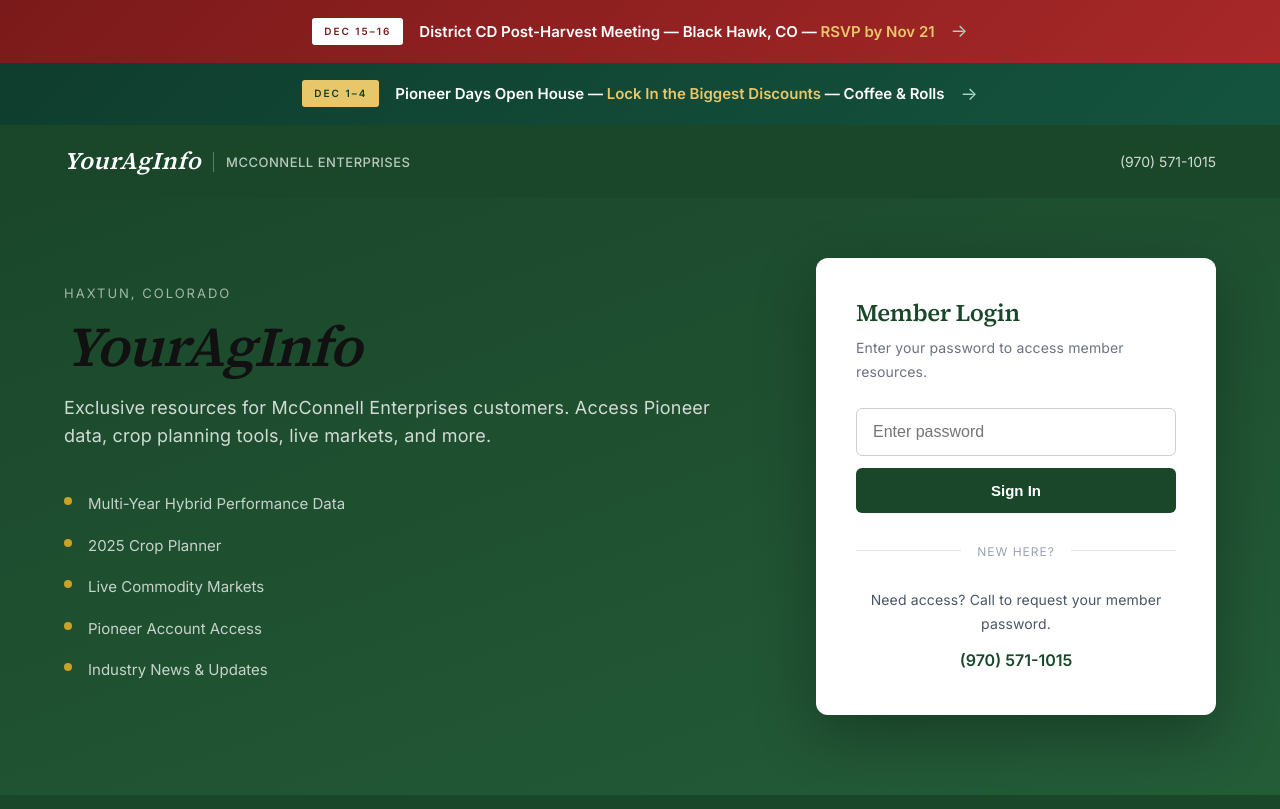
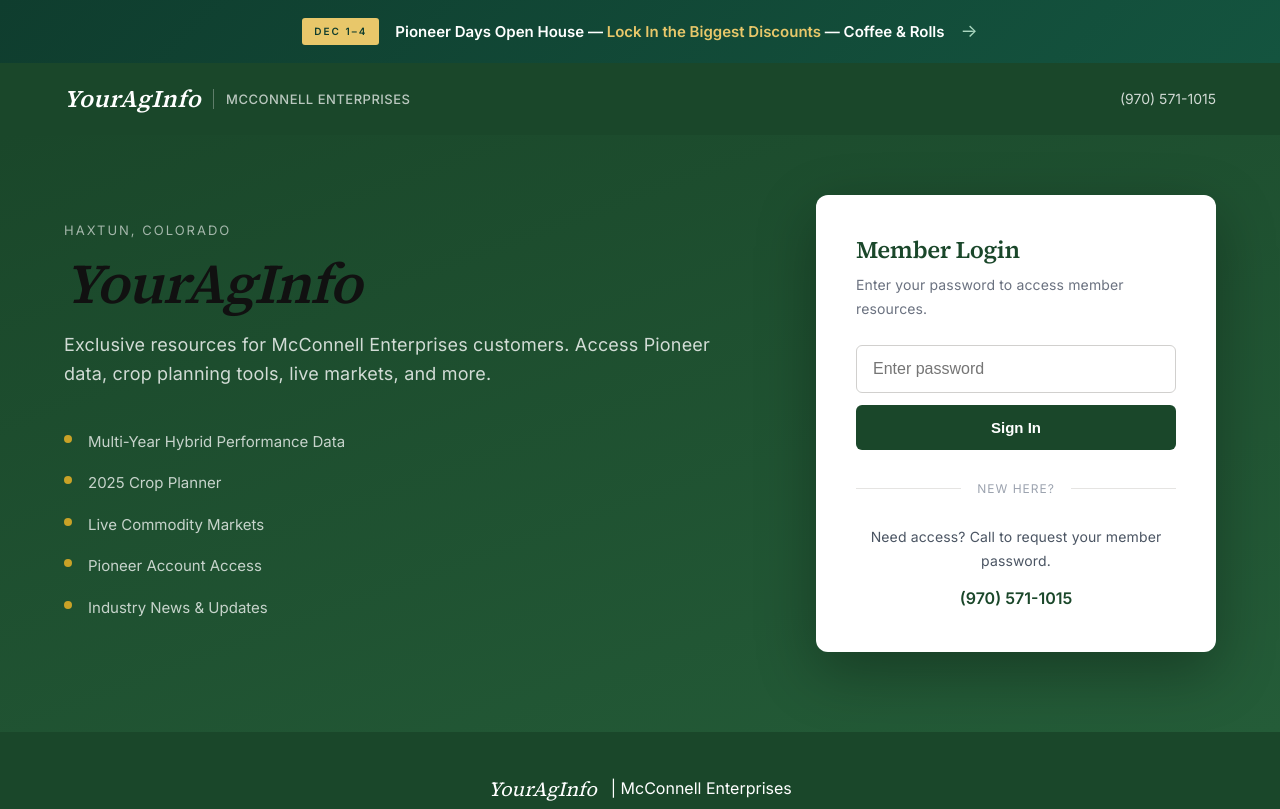
Before and after one commit to mcconnellentllc-cloud/Pioneer, a plain HTML site: page index.html in a window 1280 px wide. Shown: the top 809 px of the page. Drawn offline with Linux system fonts and the light colour scheme; a web font is replaced by a local one.

Commit message:
Put post-harvest meeting behind password wall
Add auth.js to meeting page, remove banner from public homepage.

Co-Authored-By: Claude Opus 4.6 <noreply@anthropic.com>
Claude-Session: https://claude.ai/code/session_01SSQLMUWTydHjsLCDubVvyD

```diff
--- a/index.html
+++ b/index.html
@@ -633,15 +633,6 @@
 </head>
 <body>
 
-    <!-- Post-Harvest Meeting Banner -->
-    <div class="event-topbar" style="background:linear-gradient(135deg,#7b1a1a 0%,#a82828 100%);">
-        <a href="post-harvest-meeting.html">
-            <span class="event-badge" style="background:#fff;color:#7b1a1a;">Dec 15&ndash;16</span>
-            <span class="event-text">District CD Post-Harvest Meeting &mdash; Black Hawk, CO &mdash; <strong>RSVP by Nov 21</strong></span>
-            <span class="event-arrow">&rarr;</span>
-        </a>
-    </div>
-
     <!-- Pioneer Days Banner -->
     <div class="event-topbar">
         <a href="pioneer-days.html">
```
Also changed, not shown: post-harvest-meeting.html (+1 -0 lines).
